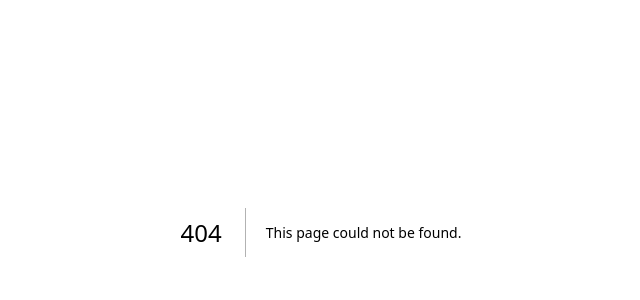
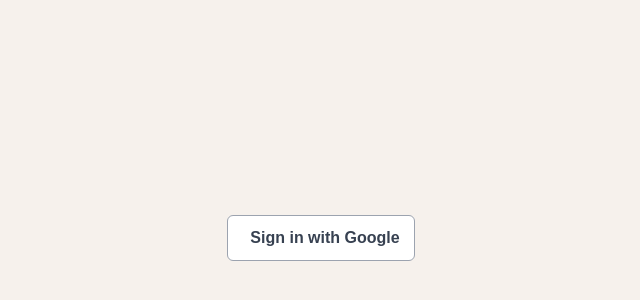
Before and after one commit to as-ga/iitmparadox, a Next.js app: page /login in a window 1280 px wide. Before the commit this address had no page. Shown: the part 168-468 px from the top of the page, without its empty margins (319-959 px from the left). Built offline with nearby package versions, Linux system fonts and the light colour scheme.

Commit message:
next auth

```diff
--- /dev/null
+++ b/app/api/auth/[...nextauth]/options.ts
@@ -0,0 +1,184 @@
+import GoogleProvider from "next-auth/providers/google";
+// import { AuthOptions, ISODateString, User } from "next-auth";
+import { NextAuthOptions } from "next-auth";
+// import { JWT } from "next-auth/jwt";
+
+// import { User as UserModel } from "@/models/user.model";
+// import { dbConnect } from "@/database/mongo";
+
+// export type CustomSession = {
+//   user?: CustomUser;
+//   expires: ISODateString;
+// };
+
+export type CustomUser = {
+  id?: string | null;
+  name?: string | null;
+  email?: string | null;
+  role?: string | null;
+  avatar?: string | null;
+};
+
+export const authOptions: NextAuthOptions = {
+  pages: {
+    signIn: "/login",
+  },
+
+  // callbacks: {
+  // async signIn({ user }) {
+  // dbConnect();
+  // try {
+  // const findUser = await UserModel.findOne({ email: user.email });
+  // if (findUser) {
+  //   return true;
+  // }
+  // await UserModel.create({
+  //   email: user.email,
+  //   name: user.name,
+  //   role: "User",
+  // });
+  // return true;
+  //   } catch (error) {
+  //     console.log("The error is 444444444444 ", error);
+  //     return false;
+  //   }
+  // },
+
+  //   async jwt({ token, user }: { token: JWT; user: CustomUser }) {
+  //     if (user) {
+  //       user.role = user?.role == null ? "User" : user?.role;
+  //       token.user = user;
+  //     }
+  //     return token;
+  //   },
+  //   async session({
+  //     session,
+  //     token,
+  //   }: {
+  //     session: CustomSession;
+  //     token: JWT;
+  //     user: User;
+  //   }) {
+  //     session.user = token.user as CustomUser;
+  //     return session;
+  //   },
+  // },
+  providers: [
+    GoogleProvider({
+      clientId: process.env.NEXT_GOOGLE_CLIENT_ID!,
+      clientSecret: process.env.NEXT_GOOGLE_CLIENT_SECRET as string,
+    }),
+  ],
+  secret: process.env.NEXTAUTH_SECRET,
+};
+
+// import NextAuth from "next-auth"
+// import GoogleProvider from "next-auth/providers/google"
+
+// export const { handlers, auth, signIn, signOut } = NextAuth({
+
+//   providers: [
+
+//     GoogleProvider({
+//             clientId: process.env.NEXT_GOOGLE_CLIENT_ID as string,
+//             clientSecret: process.env.NEXT_GOOGLE_CLIENT_SECRET as string,
+//           })
+//   ],
+// })
+
+// import GoogleProvider from "next-auth/providers/google";
+// import { AuthOptions, ISODateString, User } from "next-auth";
+// import { JWT } from "next-auth/jwt";
+
+// import { User as UserModel } from "@/models/user.model";
+// import { dbConnect } from "@/database/mongo";
+
+// export type CustomSession = {
+//   user?: CustomUser;
+//   expires: ISODateString;
+// };
+
+// export type CustomUser = {
+//   id?: string | null;
+//   name?: string | null;
+//   email?: string | null;
+//   role?: string | null;
+//   avatar?: string | null;
+// };
+
+// export const authOptions: AuthOptions = {
+/* pages: {
+    signIn: "/login",
+  },
+
+  callbacks: {
+    async signIn({ user }) {
+      dbConnect();
+      try {
+        const findUser = await UserModel.findOne({ email: user.email });
+        if (findUser) {
+          return true;
+        }
+        await UserModel.create({
+          email: user.email,
+          name: user.name,
+          role: "User",
+        });
+        return true;
+      } catch (error) {
+        console.log("The error is 444444444444 ", error);
+        return false;
+      }
+    },
+
+    async jwt({ token, user }: { token: JWT; user: CustomUser }) {
+      if (user) {
+        user.role = user?.role == null ? "User" : user?.role;
+        token.user = user;
+      }
+      return token;
+    },
+    async session({
+      session,
+      token,
+    }: {
+      session: CustomSession;
+      token: JWT;
+      user: User;
+    }) {
+      session.user = token.user as CustomUser;
+      return session;
+    },
+  },*/
+//   providers: [
+//     GoogleProvider({
+//       clientId: process.env.NEXT_GOOGLE_CLIENT_ID as string,
+//       clientSecret: process.env.NEXT_GOOGLE_CLIENT_SECRET as string,
+//     }),
+//   ],
+// };
+
+/*
+import NextAuth from "next-auth";
+import GoogleProvider from "next-auth/providers/google";
+
+export const {
+    handlers: { GET, POST },
+    auth,
+    signIn,
+    signOut,
+} = NextAuth({
+    providers: [
+        GoogleProvider({
+            clientId: process.env.NEXT_GOOGLE_CLIENT_ID as string,
+            clientSecret: process.env.NEXT_GOOGLE_CLIENT_SECRET!,
+            authorization: {
+                params: {
+                    prompt: "consent",
+                    access_type: "offline",
+                    response_type: "code",
+                },
+            },
+        }),
+    ],
+});*/
--- /dev/null
+++ b/app/api/auth/[...nextauth]/route.ts
@@ -0,0 +1,5 @@
+import NextAuth from "next-auth/next";
+import { authOptions } from "./options";
+
+const handler = NextAuth(authOptions);
+export { handler as GET, handler as POST };
--- a/app/layout.tsx
+++ b/app/layout.tsx
@@ -1,5 +1,6 @@
 import type { Metadata } from "next";
 import "./globals.css";
+import { NextAuthProvider } from "./sessionProvider";
 
 export const metadata: Metadata = {
   title: "Paradox | IIT Madras | BS Degree",
@@ -13,7 +14,11 @@
 }>) {
   return (
     <html lang="en">
-      <body>{children}</body>
+      <NextAuthProvider>
+        <body className="bg-[#F6F1EC]">
+          {children}
+        </body>
+      </NextAuthProvider>
     </html>
   );
 }
--- /dev/null
+++ b/app/login/page.tsx
@@ -0,0 +1,27 @@
+"use client";
+import { signIn } from "next-auth/react";
+
+// * Google login
+const googleLogin = async () => {
+  await signIn("google", {
+    callbackUrl: "/profile",
+    redirect: true,
+  });
+};
+export default function Login() {
+  return (
+    <div className="flex items-center justify-center min-h-screen">
+      {/* Google Login Button */}
+      <div className="space-y-3 mt-3">
+        <button
+          type="button"
+          className="relative inline-flex w-full items-center justify-center rounded-md border border-gray-400 bg-white px-3.5 py-2.5 font-semibold text-gray-700 transition-all duration-200 hover:bg-gray-100 hover:text-black focus:bg-gray-100 focus:text-black focus:outline-none"
+          onClick={googleLogin}
+        >
+          <span className="mr-2 inline-block"></span>
+          Sign in with Google
+        </button>
+      </div>
+    </div>
+  );
+}
--- /dev/null
+++ b/app/sessionProvider.tsx
@@ -0,0 +1,7 @@
+'use client'
+import { SessionProvider } from "next-auth/react"
+import React from "react"
+
+export function NextAuthProvider({ children }: { children: React.ReactNode }) {
+    return <SessionProvider>{children}</SessionProvider>
+}
--- a/package.json
+++ b/package.json
@@ -16,6 +16,7 @@
     "clsx": "^2.1.1",
     "lucide-react": "^0.447.0",
     "next": "14.2.14",
+    "next-auth": "^4.24.8",
     "react": "^18",
     "react-dom": "^18",
     "tailwind-merge": "^2.5.2",
```
Also changed, not shown: 1 other file (tests, documents, lock files or other folders).
